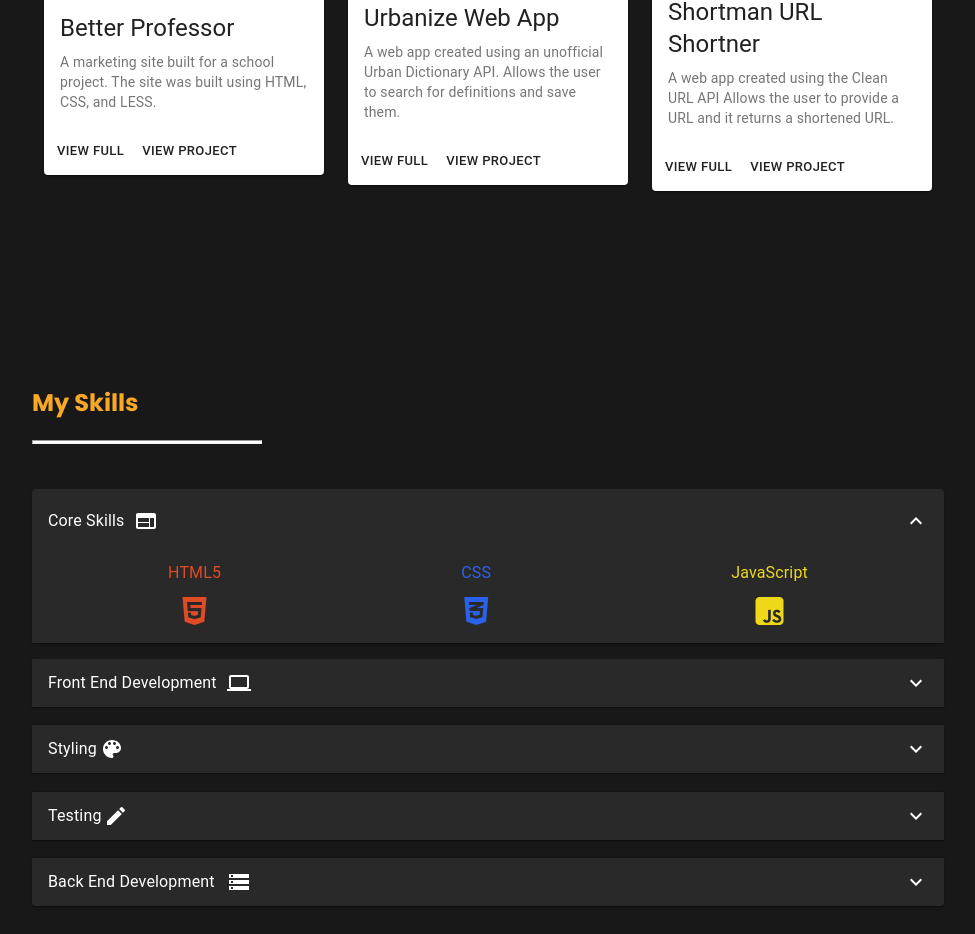
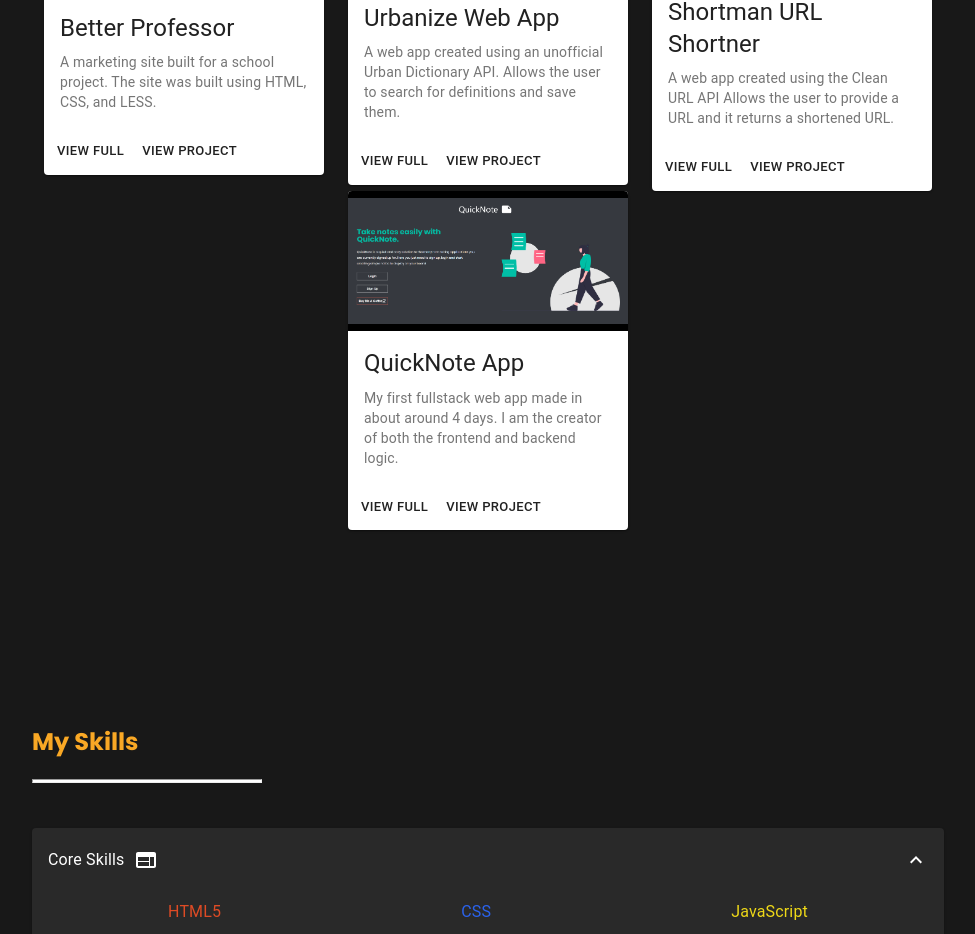
Before and after one commit to NateTheDev1/PortfolioFinal, a React (Create React App) app: page / in a window 1280 px wide. Shown: the part 1618-2552 px from the top of the page, without its empty margins (56-1031 px from the left). Built offline with nearby package versions, Linux system fonts and the light colour scheme.

Commit message:
QuickNote Added

```diff
--- a/src/components/MainWindow.js
+++ b/src/components/MainWindow.js
@@ -24,6 +24,7 @@ import ArrowRightIcon from "@material-ui/icons/ArrowRight";
 import EmojiObjectsIcon from "@material-ui/icons/EmojiObjects";
 import meBest from "../images/mebest.jpg";
 import professorPreview from "../images/betterprofessorpreview.png";
+import quicknotePreview from "../images/quicknotepreview.png";
 import { setPage } from "../actions/actions";
 import { connect } from "react-redux";
 import ExpandMoreIcon from "@material-ui/icons/ExpandMore";
@@ -253,6 +254,7 @@ const MainWindow = ({ page, setPage }) => {
     professor: false,
     urbanize: false,
     shortman: false,
+    quicknote: false,
   });
 
   const [expandedState, setExpandedState] = useState("core");
@@ -583,6 +585,105 @@ const MainWindow = ({ page, setPage }) => {
               <Typography gutterBottom>
                 It uses the API and Redux to handle requests back and forth
                 between the App and API.
+              </Typography>
+              <br />
+
+              <div
+                style={{
+                  display: "flex",
+                  justifyContent: "space-between",
+                  alignItems: "center",
+                  width: "40%",
+                }}
+              >
+                <Typography gutterBottom>Technologies:</Typography>
+                <i class="fab fa-html5"></i>
+                <i class="fab fa-css3-alt"></i>
+                <i class="fab fa-react"></i>
+                <i class="fas fa-database"></i>
+                <i class="fab fa-js-square"></i>
+              </div>
+            </DialogContent>
+            <DialogActions>
+              <a
+                href="https://github.com/NateTheDev1/React-Redux-App"
+                style={{ textDecoration: "none" }}
+                target="_blank"
+              >
+                <Button style={{ color: "white" }}>GitHub</Button>
+              </a>
+              <Button
+                style={{ color: "white" }}
+                autoFocus
+                onClick={() =>
+                  setDialogState({ ...dialogState, shortman: false })
+                }
+              >
+                Done
+              </Button>
+            </DialogActions>
+          </Dialog>
+          <Card className={classes.card}>
+            <CardActionArea>
+              <CardMedia
+                style={{ objectFit: "scale-down", backgroundColor: "black" }}
+                component="img"
+                className={classes.media}
+                image={quicknotePreview}
+                title="QuickNote"
+              />
+              <CardContent>
+                <Typography gutterBottom variant="h5" component="h2">
+                  QuickNote App
+                </Typography>
+                <Typography variant="body2" color="textSecondary" component="p">
+                  My first fullstack web app made in about around 4 days. I am
+                  the creator of both the frontend and backend logic.
+                </Typography>
+              </CardContent>
+            </CardActionArea>
+            <CardActions>
+              <Button
+                size="small"
+                className={classes.btn}
+                onClick={() =>
+                  setDialogState({ ...dialogState, quicknote: true })
+                }
+              >
+                View Full
+              </Button>
+              <a href="https://quick-note.vercel.app/" target="_blank">
+                <Button size="small" className={classes.btn}>
+                  View Project
+                </Button>
+              </a>
+            </CardActions>
+          </Card>
+          <Dialog
+            className={classes.dialog}
+            onClose={() => setDialogState({ ...dialogState, quicknote: false })}
+            open={dialogState.quicknote}
+            fullWidth={true}
+            maxWidth="sm"
+          >
+            <DialogTitle
+              onClose={() =>
+                setDialogState({ ...dialogState, quicknote: false })
+              }
+            >
+              QuickNote Web App
+            </DialogTitle>
+            <DialogContent dividers>
+              <Typography gutterBottom>
+                QuickNote is a quick and easy solution to the many note taking
+                applications you are currently signed up for. Here you just need
+                to sign up, login and start creating simple notes to display on
+                your board.
+              </Typography>
+              <br />
+              <Typography gutterBottom>
+                Backend Stack: Bcrypt, JWT, Express, MongoDB, Mongoose Frontend
+                Stack: React, MaterialUI, Redux
               </Typography>
               <br />
 
```
Also changed, not shown: src/images/quicknotepreview.png (added).
